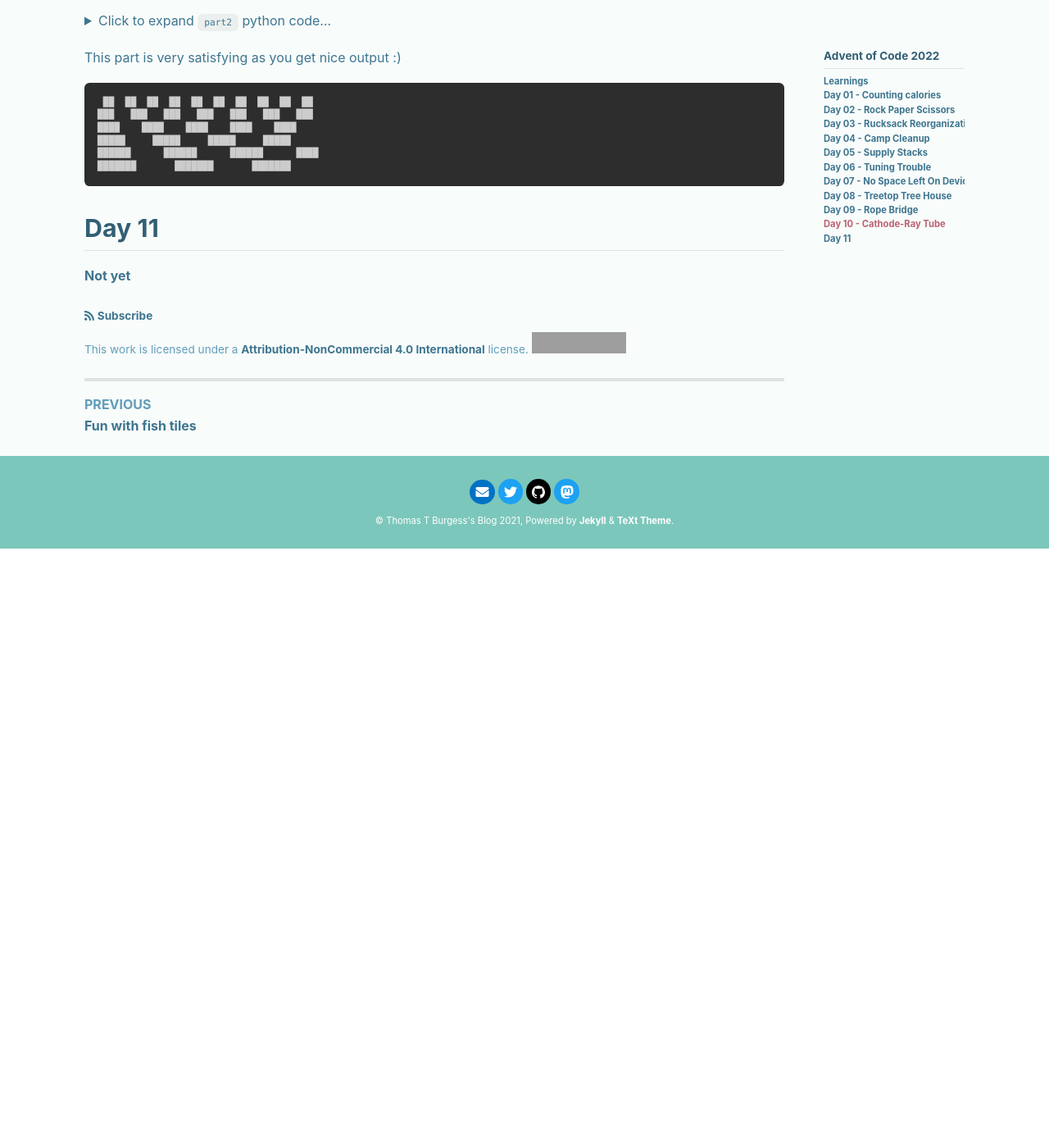
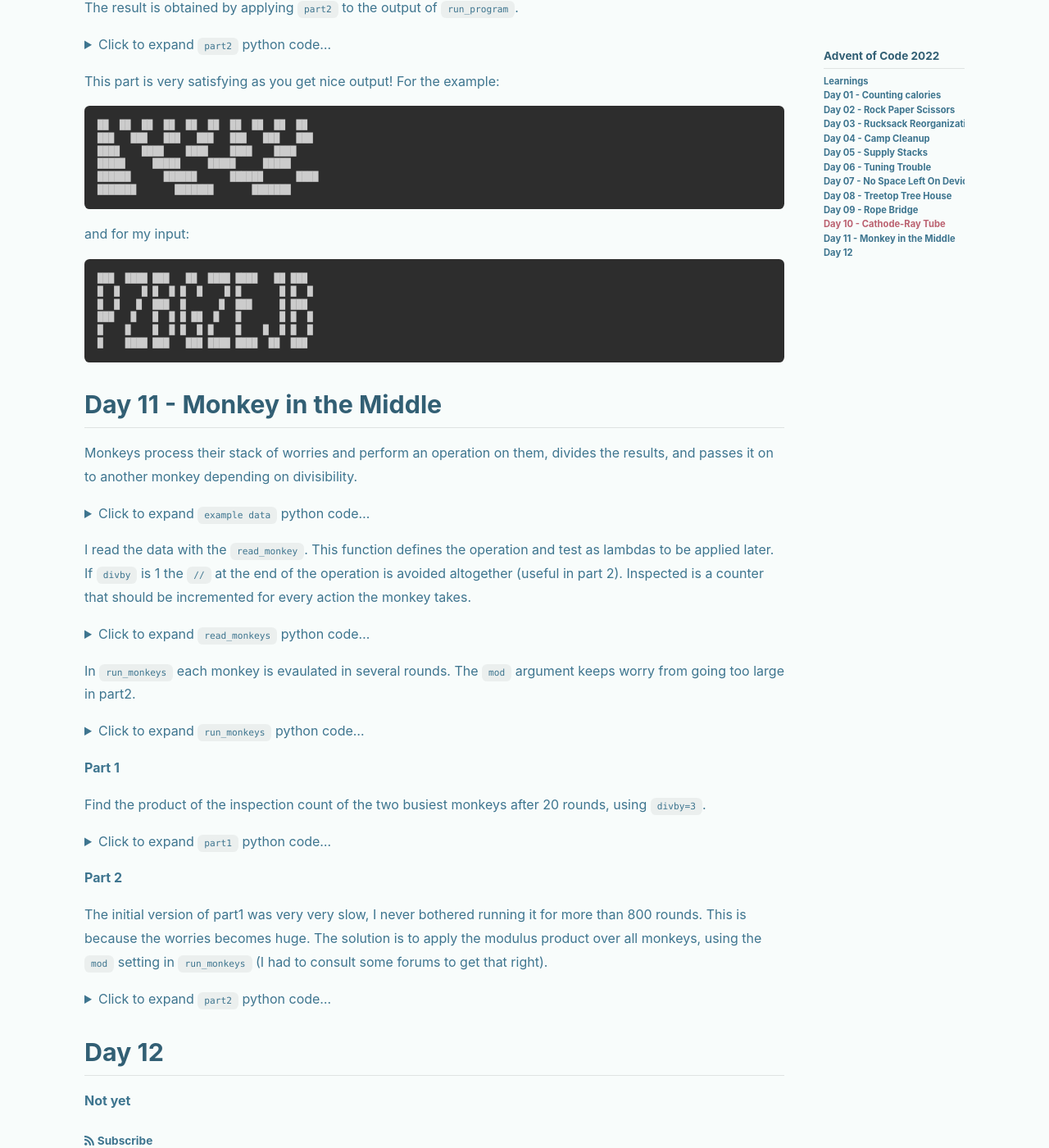
Before and after one commit to thomasburgess/thomasburgess.github.io, a Jekyll site: the page built from _posts/2022-12-01-aoc22.md, in a window 1280 px wide and 1400 px high, scrolled down 8374 px. Shown: the whole window at 82% size. Built offline with Jekyll 4.4.1, drawn with Linux system fonts in a browser that asks for light colours; nearby versions of some CDN libraries; comment, search, counter and statistics services are not loaded; before the commit the page ends 9043 px from its top, so only the background shows below that; some of the changed text lies outside the part shown; grey boxes are pictures that could not be loaded.

Commit message:
aoc2022: day 11

````diff
--- a/_posts/2022-12-01-aoc22.md
+++ b/_posts/2022-12-01-aoc22.md
@@ -53,6 +53,7 @@ I learned a few useful things on these challenges so far:
 
 * [`itertools.takewhile`](https://docs.python.org/3.8/library/itertools.html#itertools.takewhile) - Iterate while predicate is True
 - Transpose for list of lists: `tuple(zip(*data))`
+- Like `sum(x)` but for products `functools.reduce(operator.mul, x, 1)`
 
 ## Day 01 - Counting calories
 
@@ -847,9 +848,9 @@ def part2(prog: list[tuple[int, int]]) -> str:
 ```
 {% enddetails %}
 
-This part is very satisfying as you get nice output :)
+This part is very satisfying as you get nice output! For the example:
 ```
- ██  ██  ██  ██  ██  ██  ██  ██  ██  ██
+██  ██  ██  ██  ██  ██  ██  ██  ██  ██
 ███   ███   ███   ███   ███   ███   ███
 ████    ████    ████    ████    ████
 █████     █████     █████     █████
@@ -857,7 +858,124 @@ This part is very satisfying as you get nice output :)
 ███████       ███████       ███████
 ```
 
+and for my input:
 
-## Day 11
+```
+███  ████ ███   ██  ████ ████   ██ ███
+█  █    █ █  █ █  █    █ █       █ █  █
+█  █   █  ███  █      █  ███     █ ███
+███   █   █  █ █ ██  █   █       █ █  █
+█    █    █  █ █  █ █    █    █  █ █  █
+█    ████ ███   ███ ████ ████  ██  ███
+```
 
+## Day 11 - Monkey in the Middle
+
+Monkeys process their stack of worries and perform an operation on them, divides the results, and passes it on to another monkey depending on divisibility.
+
+{% details Click to expand `example data` python code... %}
+
+```
+Monkey 0:
+  Starting items: 79, 98
+  Operation: new = old * 19
+  Test: divisible by 23
+    If true: throw to monkey 2
+    If false: throw to monkey 3
+
+Monkey 1:
+  Starting items: 54, 65, 75, 74
+  Operation: new = old + 6
+  Test: divisible by 19
+    If true: throw to monkey 2
+    If false: throw to monkey 0
+
+...
+```
+{% enddetails %}
+
+I read the data with the `read_monkey`. This function defines the operation and test as lambdas to be applied later. If `divby` is 1 the `//` at the end of the operation is avoided altogether (useful in part 2). Inspected is a counter that should be incremented for every action the monkey takes.
+
+{% details Click to expand `read_monkeys` python code... %}
+```python
+def read_monkeys(path: str, divby: int = 3) -> list[dict]:
+    result = []
+    with open(path, "r") as f:
+        for monkey in f.read().split("\n\n"):
+            monkey_data = [m.strip() for m in monkey.split("\n") if m.strip()]
+
+            result.append(
+                {
+                    "monkey": int(monkey_data[0].replace(":", "").split()[-1]),
+                    "stack": list(
+                        map(
+                            int,
+                            monkey_data[1].replace("Starting items: ", "").split(","),
+                        )
+                    ),
+                    "inspected": 0,
+                    "mod": int(monkey_data[3].replace("Test: divisible by ", "")),
+                    "operation": eval(
+                        "lambda x: ("
+                        + monkey_data[2]
+                        .replace("Operation: new = ", "")
+                        .replace("old", "x")
+                        + ")"
+                        + ("" if divby == 1 else f"//{divby}")
+                    ),
+                    "test": eval(
+                        f"lambda x: ({int(monkey_data[4].split()[-1]), int(monkey_data[5].split()[-1])})"
+                        f"[x % {int(monkey_data[3].replace('Test: divisible by ', ''))} != 0]"
+                    ),
+                }
+            )
+    return result
+```
+{% enddetails %}
+
+In `run_monkeys` each monkey is evaulated in several rounds. The `mod` argument keeps worry from going too large in part2.
+
+{% details Click to expand `run_monkeys` python code... %}
+```python
+def run_monkeys(monkeys: list[dict], rounds=20, mod=1):
+    for r in range(rounds):
+        for m in monkeys:
+            while m["stack"]:
+                m["inspected"] += 1
+                i = m["stack"].pop(0)
+                x = m["operation"](i)
+                monkeys[m["test"](x)]["stack"].append(x % mod)
+    return monkeys
+```
+{% enddetails %}
+
+**Part 1**
+
+Find the product of the inspection count of the two busiest monkeys after 20 rounds, using `divby=3`.
+
+{% details Click to expand `part1` python code... %}
+```python
+def prod(x):
+    return reduce(operator.mul, x, 1)
+
+def monkey_biz(monkeys: list[dict]):
+    return prod(sorted([m["inspected"] for m in monkeys], reverse=True)[:2])
+
+print("Part 1: ", monkey_biz(run_monkeys(read_monkeys("input.txt", divby=3), rounds=20)))
+```
+{% enddetails %}
+
+**Part 2**
+
+The initial version of part1 was very very slow, I never bothered running it for more than 800 rounds. This is because the worries becomes huge. The solution is to apply the modulus product over all monkeys, using the `mod` setting in `run_monkeys` (I had to consult some forums to get that right).
+
+{% details Click to expand `part2` python code... %}
+```python
+mod = prod([m["mod"] for m in monkeys])
+monkeys = run_monkeys(monkeys=monkeys, rounds=rounds, mod=mod)
+print("Part 2:", monkey_biz(monkeys))
+```
+{% enddetails %}
+
+## Day 12
 **Not yet**
````
